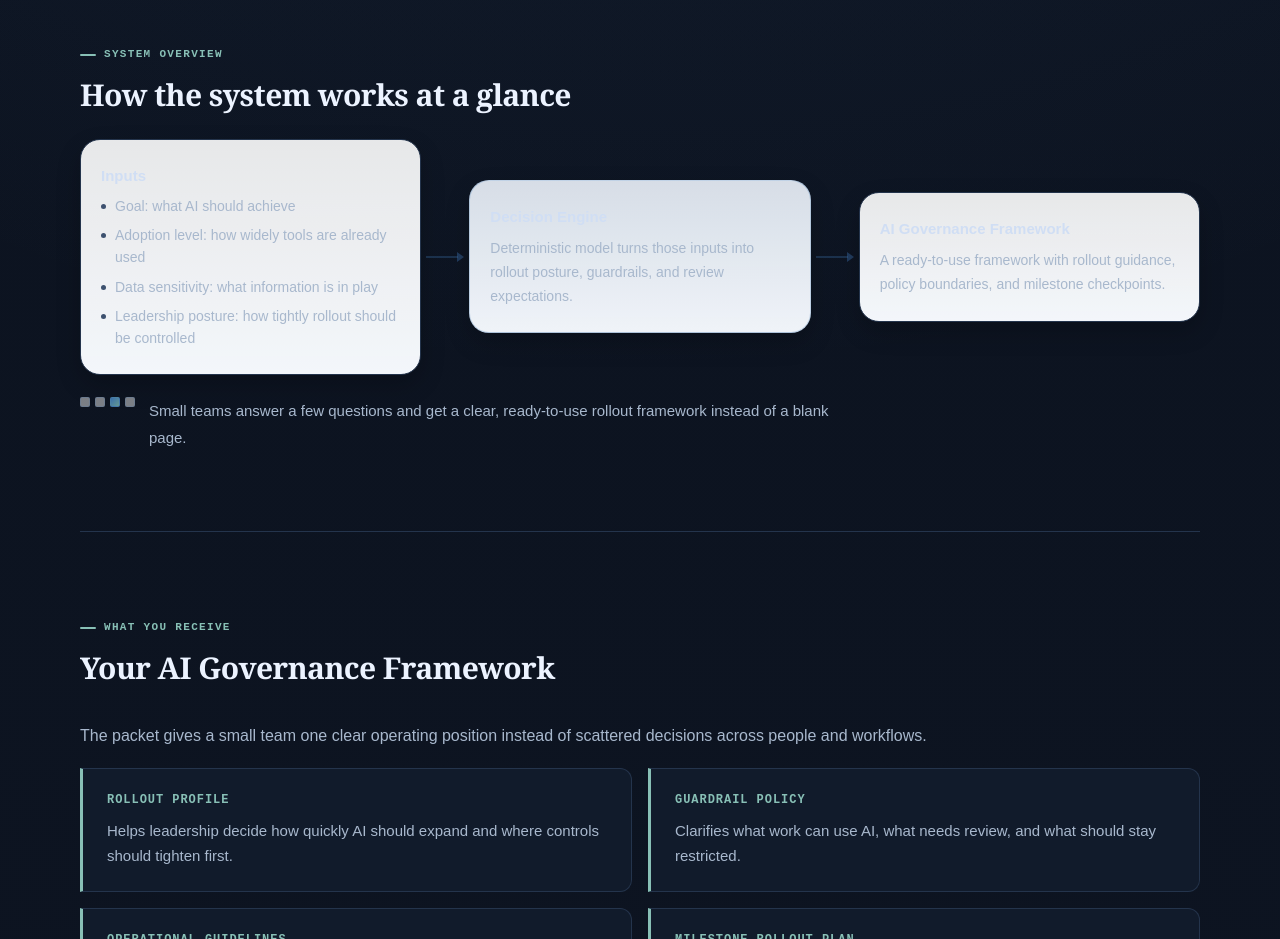
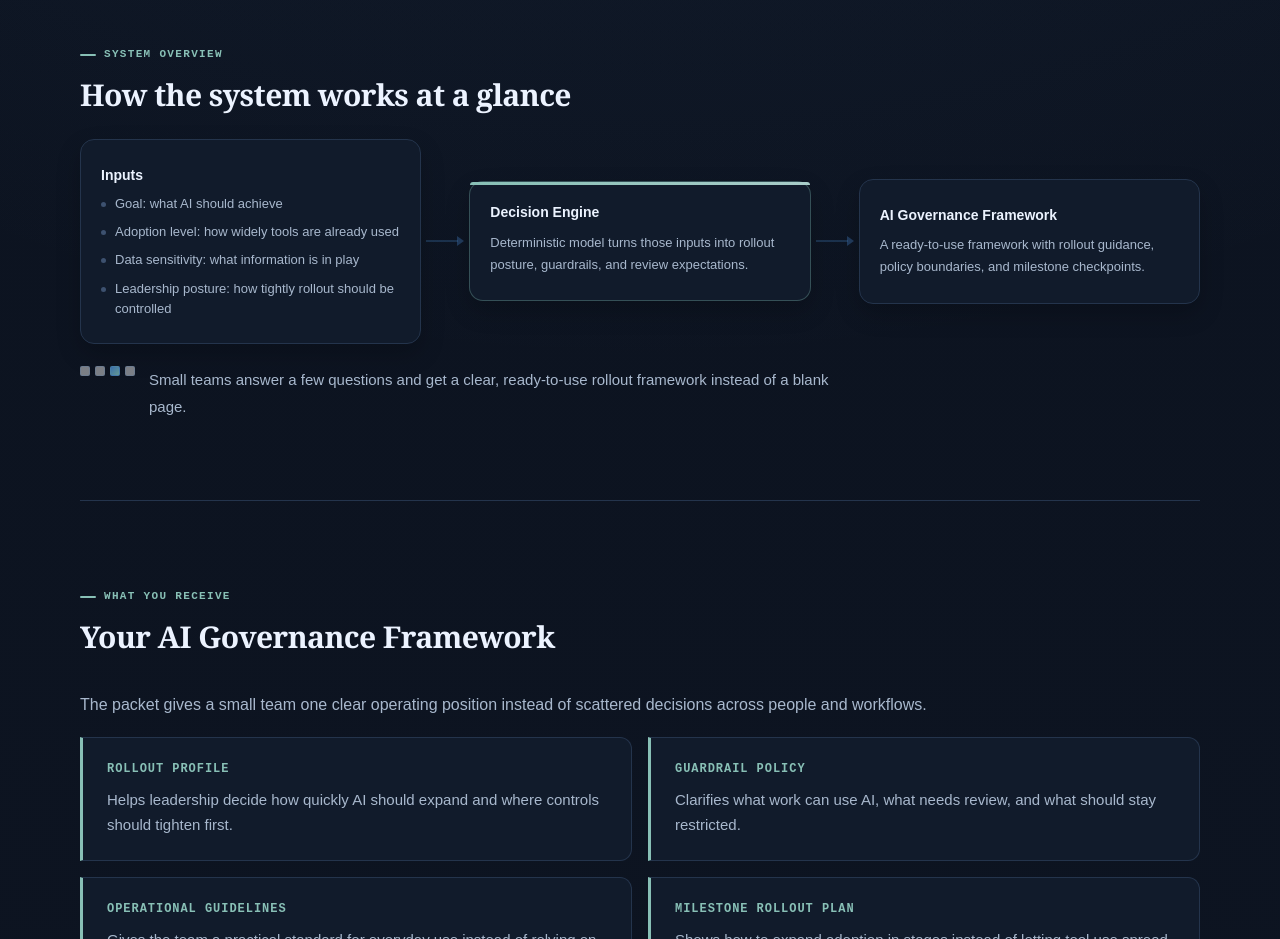
Before and after one commit to vetranod/osai, a Next.js app: page / in a window 1280 px wide. Shown: the part 1400-2339 px from the top of the page. Built offline with nearby package versions, Linux system fonts and the light colour scheme; no server answers.

Commit message:
fix: diagram blocks use surface token, correct text colors for dark mode

```diff
--- a/src/app/page.module.css
+++ b/src/app/page.module.css
@@ -411,27 +411,35 @@
 
 .diagramBlock {
   padding: 24px 20px;
-  background: linear-gradient(180deg, rgb(255 255 255 / 0.9), rgb(248 251 255 / 0.98));
+  background: var(--surface);
   border: 1px solid var(--border);
-  border-radius: 20px;
+  border-radius: 14px;
   box-shadow: var(--shadow-sm);
 }
 
 .diagramBlockAccent {
-  background: linear-gradient(180deg, rgb(232 239 248 / 0.92), rgb(244 248 253 / 0.98));
-  border-color: rgb(61 115 177 / 0.26);
+  border-color: rgba(110, 167, 159, 0.38);
+}
+
+.diagramBlockAccent::before {
+  content: '';
+  display: block;
+  height: 3px;
+  background: linear-gradient(90deg, var(--accent-teal), #a8cdc9);
+  border-radius: 14px 14px 0 0;
+  margin: -24px -20px 16px -20px;
 }
 
 .diagramBlockLabel {
-  font-size: 15px;
+  font-size: 14px;
   font-weight: 600;
-  color: var(--surface-body-strong);
+  color: var(--foreground);
   margin-bottom: 8px;
 }
 
 .diagramBlockSub {
-  font-size: 14px;
-  color: var(--surface-body);
+  font-size: 13px;
+  color: var(--foreground-muted);
   line-height: 1.7;
 }
 
@@ -445,8 +453,8 @@
 .diagramList li {
   position: relative;
   padding-left: 14px;
-  font-size: 14px;
-  color: var(--surface-body);
+  font-size: 13px;
+  color: var(--foreground-muted);
   line-height: 1.55;
 }
 
```
